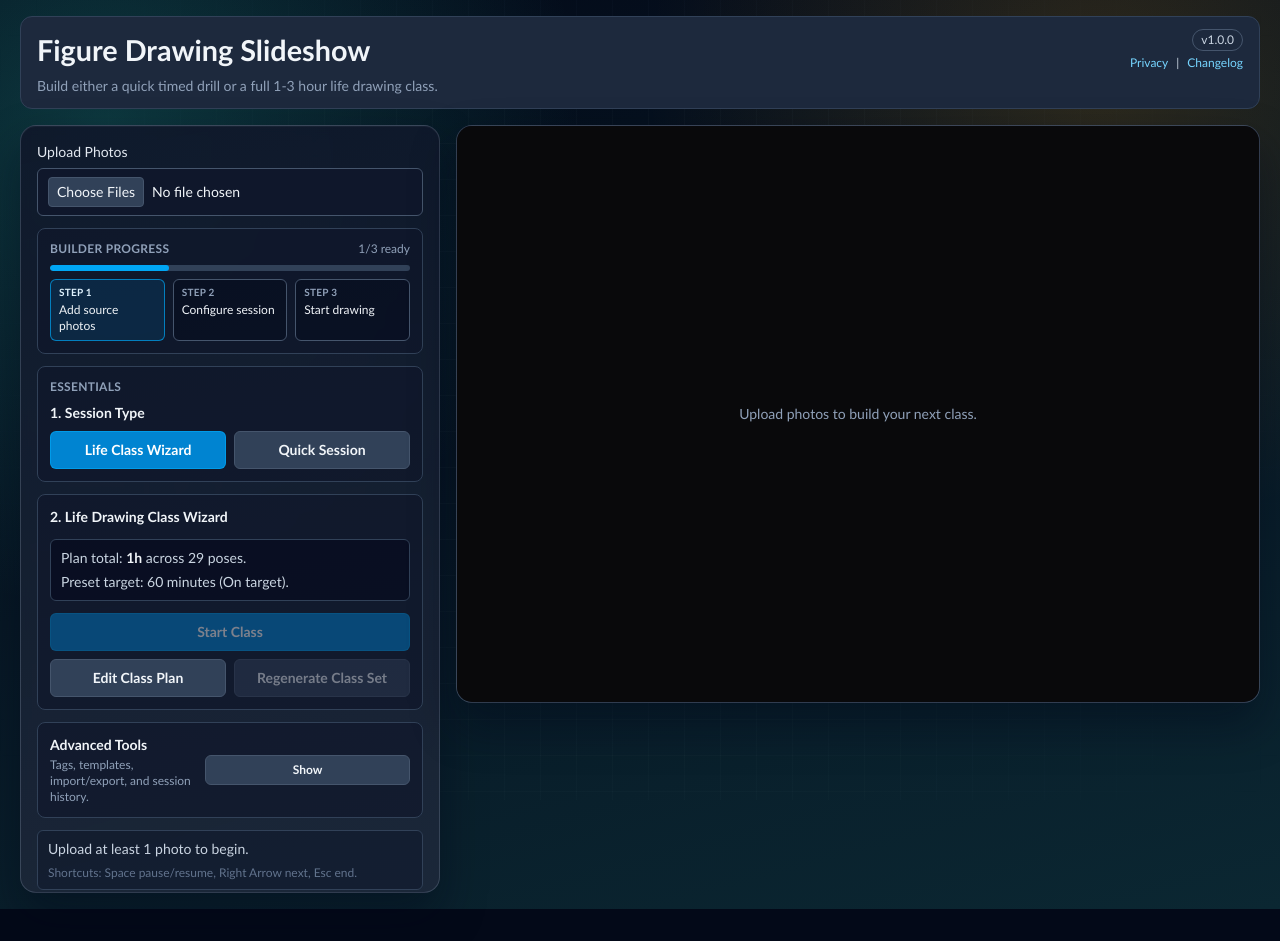
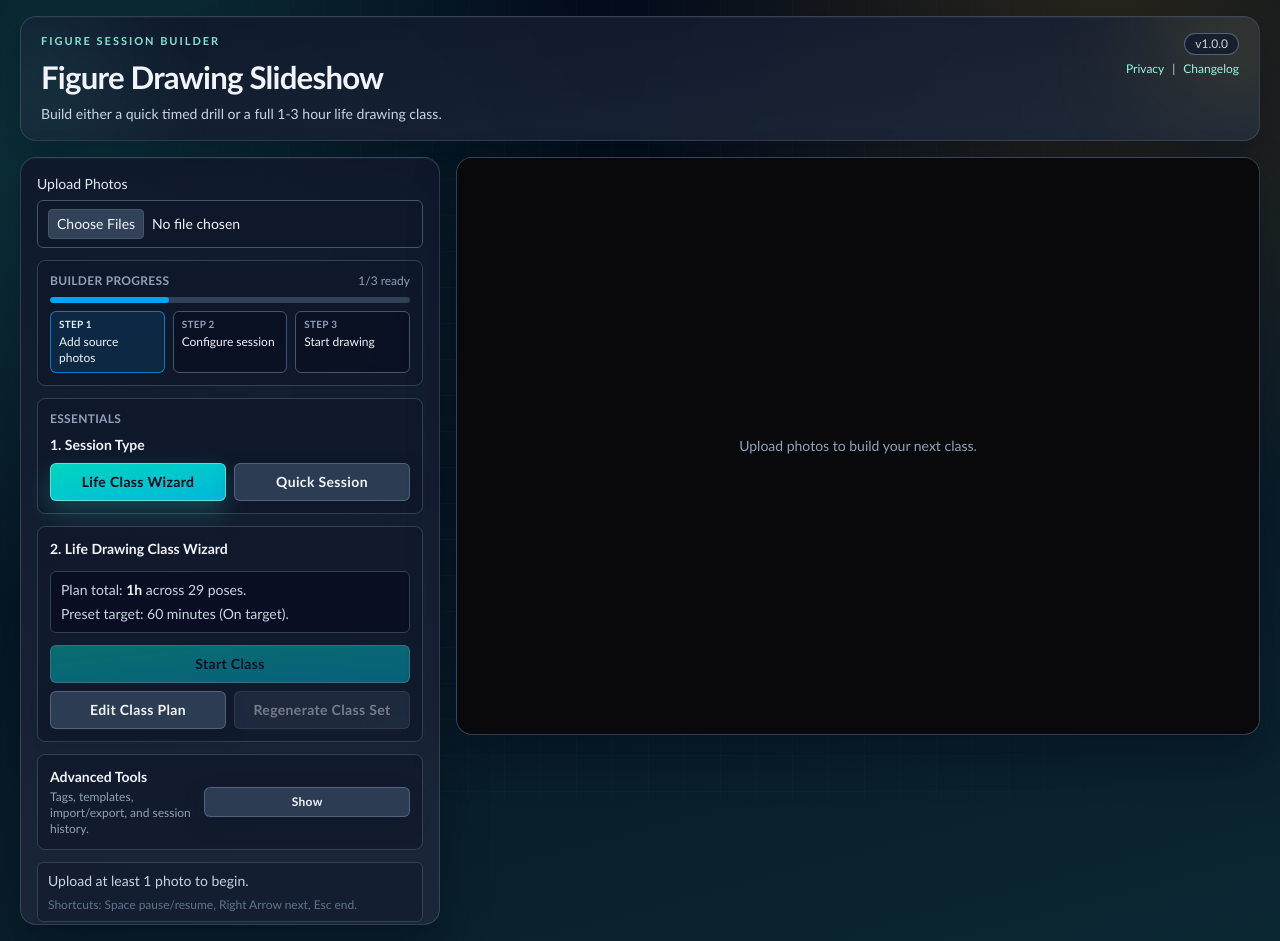
Before and after one commit to kmcgarry1/simple-figure-drawing-tool, a Vue app: page / in a window 1280 px wide. Before the commit the page ends 909 px from the top, so only its background shows below. Built offline with nearby package versions, Linux system fonts and the light colour scheme.

Commit message:
feat(ui): refresh header and button styling

```diff
--- a/src/components/AppHeader.vue
+++ b/src/components/AppHeader.vue
@@ -1,27 +1,39 @@
 <template>
-  <header
-    class="rounded-xl border border-slate-700 bg-slate-800 px-4 py-3 max-[720px]:rounded-lg"
-  >
-    <div class="flex flex-wrap items-start justify-between gap-3">
-      <div>
-        <h1 class="text-[clamp(1.3rem,3vw,1.8rem)] font-semibold">Figure Drawing Slideshow</h1>
-        <p class="mt-1 text-sm text-slate-400">
+  <header class="surface-panel relative overflow-hidden rounded-2xl px-5 py-4 max-[720px]:rounded-xl">
+    <div
+      aria-hidden="true"
+      class="pointer-events-none absolute -right-14 -top-16 h-36 w-36 rounded-full bg-amber-300/20 blur-3xl"
+    />
+    <div
+      aria-hidden="true"
+      class="pointer-events-none absolute -left-14 bottom-0 h-32 w-32 rounded-full bg-teal-300/20 blur-3xl"
+    />
+
+    <div class="relative flex flex-wrap items-start justify-between gap-4">
+      <div class="grid gap-1">
+        <p class="text-[11px] font-semibold uppercase tracking-[0.18em] text-teal-200/90">
+          Figure Session Builder
+        </p>
+        <h1 class="text-[clamp(1.35rem,2.8vw,1.95rem)] font-semibold tracking-tight">
+          Figure Drawing Slideshow
+        </h1>
+        <p class="text-sm text-slate-300">
           Build either a quick timed drill or a full 1-3 hour life drawing class.
         </p>
       </div>
 
-      <div class="grid justify-items-end gap-1 text-xs text-slate-300">
-        <span class="rounded-full border border-slate-600 px-2 py-0.5">v{{ appVersion }}</span>
+      <div class="grid justify-items-end gap-1.5 text-xs text-slate-300">
+        <span class="rounded-full border border-slate-500/80 bg-slate-900/70 px-2.5 py-0.5">v{{ appVersion }}</span>
         <div class="flex items-center gap-2">
           <a
-            class="text-sky-300 underline-offset-2 hover:underline focus-visible:outline-none focus-visible:ring-2 focus-visible:ring-sky-400"
+            class="text-teal-200 underline-offset-2 transition-colors hover:text-teal-100 hover:underline focus-visible:outline-none focus-visible:ring-2 focus-visible:ring-teal-300"
             href="/privacy.html"
           >
             Privacy
           </a>
           <span aria-hidden="true">|</span>
           <a
-            class="text-sky-300 underline-offset-2 hover:underline focus-visible:outline-none focus-visible:ring-2 focus-visible:ring-sky-400"
+            class="text-teal-200 underline-offset-2 transition-colors hover:text-teal-100 hover:underline focus-visible:outline-none focus-visible:ring-2 focus-visible:ring-teal-300"
             href="/changelog.html"
           >
             Changelog
--- a/src/components/BaseButton.vue
+++ b/src/components/BaseButton.vue
@@ -34,18 +34,18 @@ const props = defineProps({
 defineEmits(["click"]);
 
 const baseClass =
-  "inline-flex w-full items-center justify-center rounded-md border text-sm font-semibold transition-colors disabled:cursor-not-allowed disabled:opacity-45 focus-visible:outline-none focus-visible:ring-2 focus-visible:ring-sky-400 focus-visible:ring-offset-2 focus-visible:ring-offset-slate-900";
+  "inline-flex w-full items-center justify-center rounded-md border text-sm font-semibold tracking-wide transition-all duration-150 hover:-translate-y-px active:translate-y-0 disabled:cursor-not-allowed disabled:translate-y-0 disabled:opacity-45 disabled:shadow-none motion-reduce:transition-none focus-visible:outline-none focus-visible:ring-2 focus-visible:ring-teal-300 focus-visible:ring-offset-2 focus-visible:ring-offset-slate-900";
 
-const sizeClass = computed(() => (props.compact ? "px-2 py-1.5 text-xs" : "px-3 py-2"));
+const sizeClass = computed(() => (props.compact ? "px-2.5 py-1.5 text-xs" : "px-3.5 py-2"));
 
 const toneClass = computed(() => {
   if (props.tone === "danger") {
-    return "border-rose-500/60 bg-rose-600 text-white hover:bg-rose-500 disabled:hover:bg-rose-600";
+    return "border-rose-400/80 bg-rose-500 text-white shadow-[0_10px_24px_rgb(190_18_60_/_0.26)] hover:bg-rose-400 disabled:hover:bg-rose-500";
   }
   if (props.tone === "subtle") {
-    return "border-slate-600 bg-slate-700 text-slate-100 hover:bg-slate-600 disabled:hover:bg-slate-700";
+    return "border-slate-500/70 bg-slate-700/90 text-slate-100 shadow-[0_8px_20px_rgb(15_23_42_/_0.28)] hover:bg-slate-600/95 disabled:hover:bg-slate-700/90";
   }
 
-  return "border-sky-500/70 bg-sky-600 text-white hover:bg-sky-500 disabled:hover:bg-sky-600";
+  return "border-teal-200/60 bg-gradient-to-br from-teal-400 to-cyan-500 text-slate-950 shadow-[0_10px_24px_rgb(45_212_191_/_0.24)] hover:from-teal-300 hover:to-cyan-400 disabled:hover:from-teal-400 disabled:hover:to-cyan-500";
 });
 </script>
```
